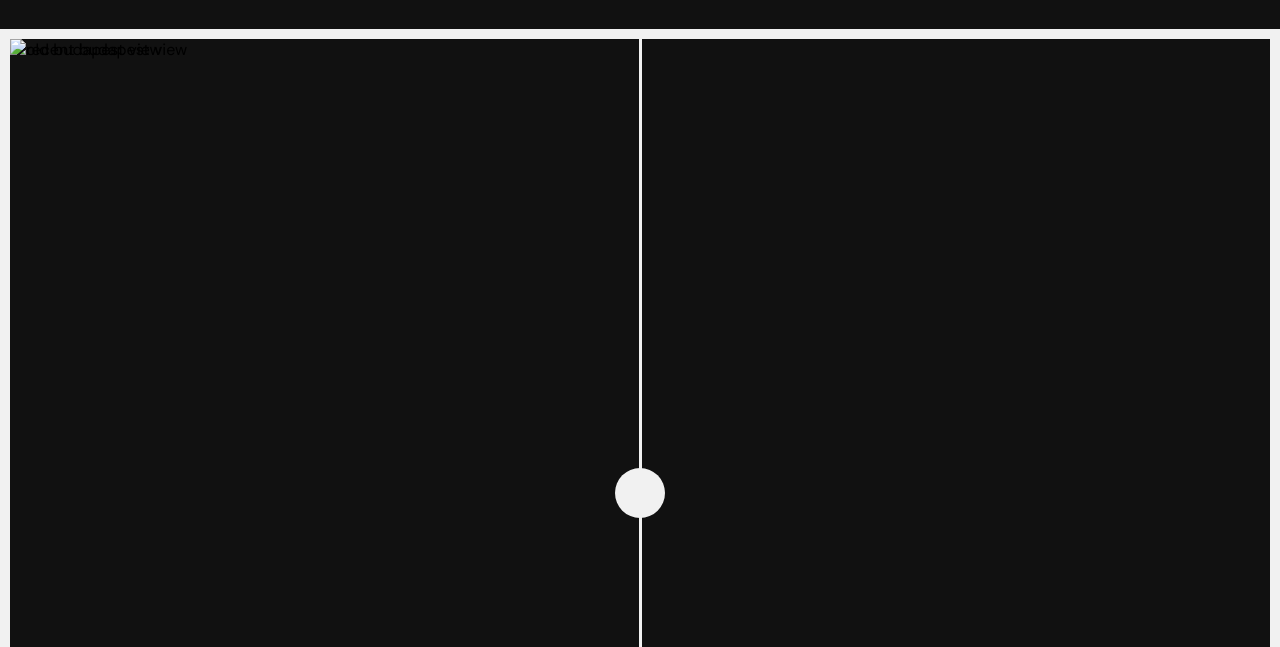
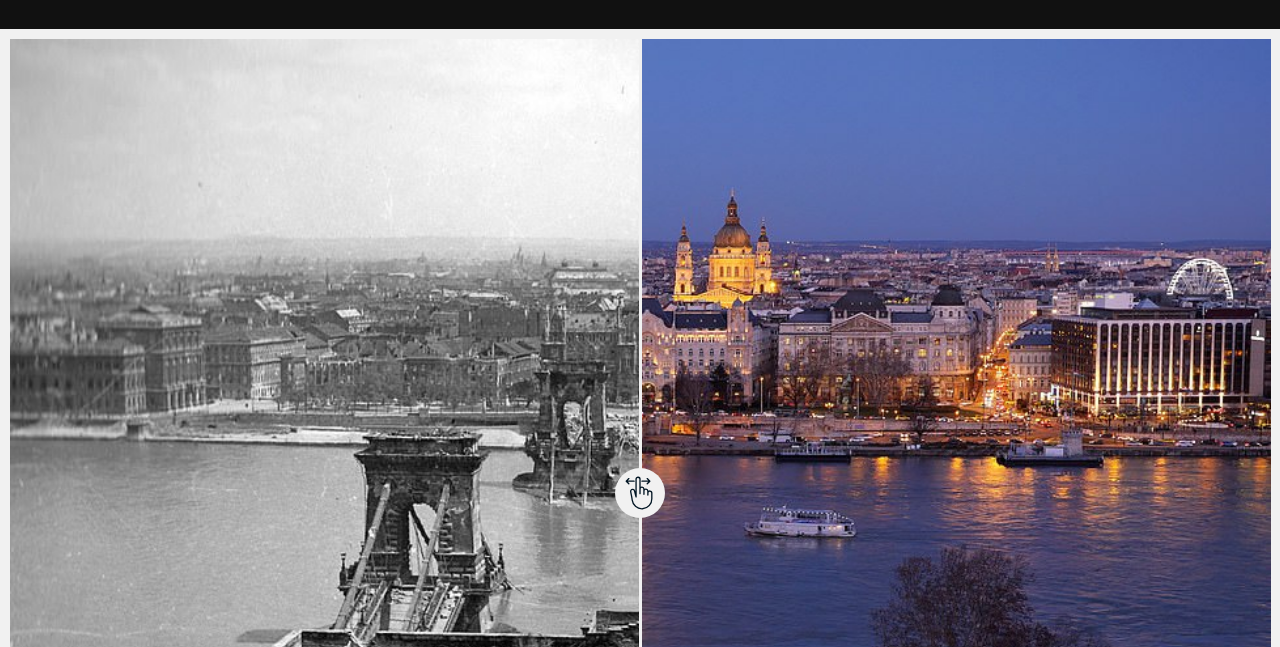
Before and after one commit to BRC-Thomas/image-before-after, a plain HTML site: page index.html in a window 1280 px wide. Shown: the part 153-800 px from the top of the page. Drawn offline with Linux system fonts and the light colour scheme; the site is published under a folder, as on GitHub Pages, so addresses that start at the root find nothing; a web font is replaced by a local one.

Commit message:
edit img src

```diff
--- a/index.html
+++ b/index.html
@@ -28,17 +28,17 @@
       <div class="disclosure">
 
         <div class="disclosure__img-container">
-          <img src="/images/budapest-recent.jpg" alt="recent budapest view" class="disclosure__img">
+          <img src="images/budapest-recent.jpg" alt="recent budapest view" class="disclosure__img">
         </div>
 
         <div class="disclosure__img-container disclosure__img-container--2">
-          <img src="/images/budapest-destroyed.jpg" alt="old budapest view" class="disclosure__img">
+          <img src="images/budapest-destroyed.jpg" alt="old budapest view" class="disclosure__img">
         </div>
 
         <div class="disclosure__widget">
           <div class="disclosure__line">
             <div class="disclosure__line-circle">
-              <img src="/images/hand.svg" alt="" class="disclosure__line-circle-img">
+              <img src="images/hand.svg" alt="" class="disclosure__line-circle-img">
             </div>
           </div>
           <input type="range" min="0" max="100" value="50" class="disclosure__range">
```
